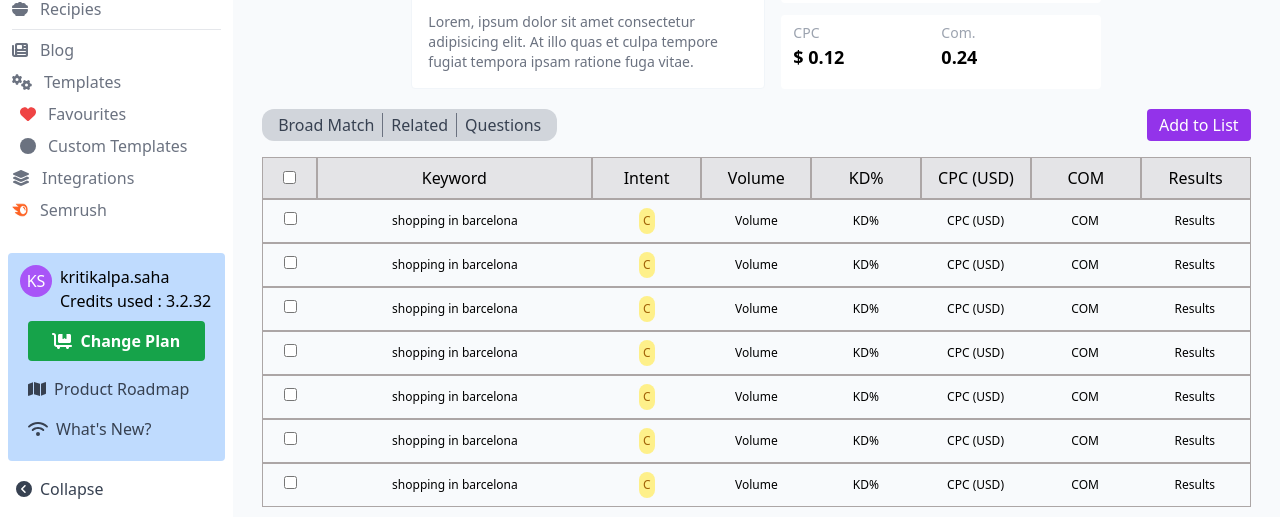
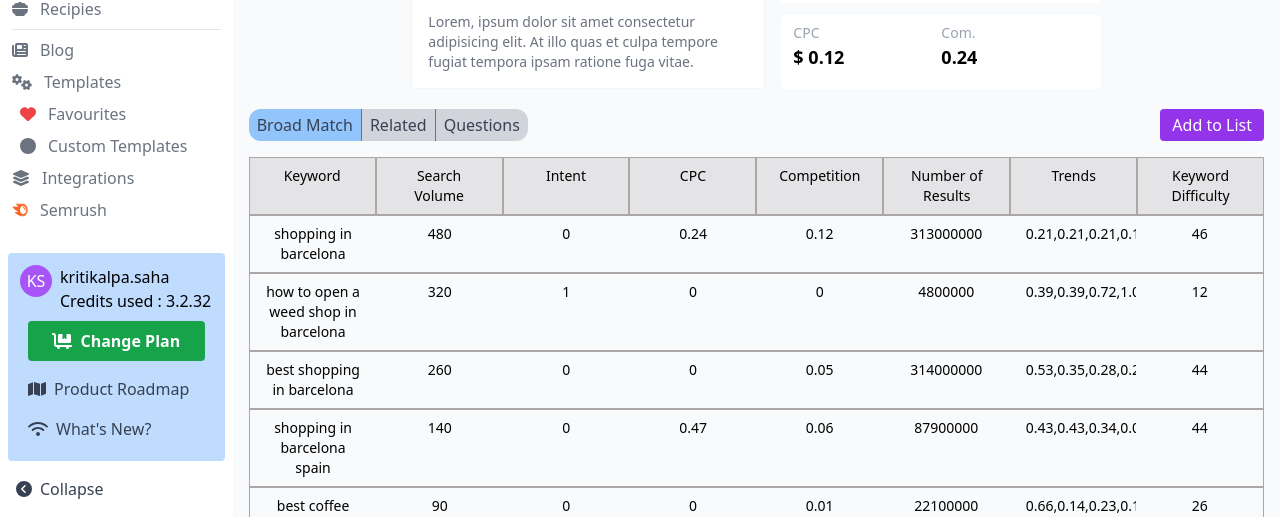
Before and after one commit to Sai-02/longshotai-ui-assessment, a React (Create React App) app: page / in a window 1280 px wide. Shown: the part 283-800 px from the top of the page. Built offline with nearby package versions, Linux system fonts and the light colour scheme.

Commit message:
[enhancement] : dynamic data added in dashboard

```diff
--- a/src/App.js
+++ b/src/App.js
@@ -1,6 +1,6 @@
 import Dashboard from "./components/Dashboard/Dashboard";
 import Sidebar from "./components/Sidebar/Sidebar";
-
+import { data } from "./data";
 function App() {
   return (
     <div className="grid-cols-11 grid w-screen h-screen">
@@ -8,7 +8,7 @@ function App() {
         <Sidebar />
       </div>
       <div className="col-span-9 h-screen">
-        <Dashboard />
+        <Dashboard data={data} />
       </div>
     </div>
   );
--- a/src/components/Dashboard/Dashboard.js
+++ b/src/components/Dashboard/Dashboard.js
@@ -2,7 +2,7 @@ import React from "react";
 import USA_SVG_ICON from "../../assets/usaFlagIcon.svg";
 import CircularProgressWithLabel from "@mui/material/CircularProgress";
 import Table from "./Table";
-const Dashboard = () => {
+const Dashboard = ({ data }) => {
   return (
     <div className="h-screen py-2 px-4 bg-slate-50 flex flex-col gap-3 overflow-y-auto">
       <p className="flex gap-1">
@@ -13,7 +13,7 @@ const Dashboard = () => {
         <p className="flex gap-1">
           <span className="font-semibold text-xl">Keyword:</span>
           <span className="font-medium text-slate-400 text-lg">
-            shopping in barcelona
+            {data?.topic}
           </span>
         </p>
         <p className="text-slate-500 flex items-center gap-2">
@@ -81,7 +81,7 @@ const Dashboard = () => {
             </div>
           </div>
         </div>
-        <Table />
+        <Table data={data} />
       </div>
     </div>
   );
--- a/src/components/Dashboard/Table.js
+++ b/src/components/Dashboard/Table.js
@@ -1,43 +1,48 @@
-import React from "react";
+import React, { useState } from "react";
 import TableControls from "./TableControls";
 
-const Table = () => {
+const Table = ({ data }) => {
+  const [currentFilter, setCurrentFilter] = useState("raw_broadmatch_data");
+  const columns = data["columnNames"] || [];
+  const raw_related_data = data["raw_related_data"] || [];
   return (
-    <div className="mt-3">
-      <TableControls />
+    <div className="mt-3 ">
+      <TableControls
+        setCurrentFilter={setCurrentFilter}
+        currentFilter={currentFilter}
+      />
 
-      <table className="mt-4 w-full">
-        <thead className="grid grid-cols-18 ">
-          <th className="">
-            {" "}
-            <input type="checkbox" />{" "}
-          </th>
-          <th className="col-span-5">Keyword</th>
-          <th className="col-span-2">Intent</th>
-          <th className="col-span-2">Volume</th>
-          <th className="col-span-2">KD%</th>
-          <th className="col-span-2">CPC (USD)</th>
-          <th className="col-span-2">COM</th>
-          <th className="col-span-2">Results</th>
+      <table className="mt-4 w-full ">
+        <thead
+          className="grid"
+          style={{
+            gridTemplateColumns: `repeat(${columns?.length},1fr)`,
+          }}
+        >
+          {columns.map((column, index) => {
+            return (
+              <th key={index} className="text-sm">
+                {column}
+              </th>
+            );
+          })}
         </thead>
-        {[...Array(7)].map((val, index) => {
+        {data[currentFilter]?.map((row, index) => {
           return (
-            <tr className="grid grid-cols-18 items-center " key={index}>
-              <td>
-                {" "}
-                <input type="checkbox" />{" "}
-              </td>
-              <td className="col-span-5">shopping in barcelona</td>
-              <td className="col-span-2 flex items-center justify-center">
-                <span className="text-yellow-700 bg-yellow-200 rounded-full p-1">
-                  C
-                </span>
-              </td>
-              <td className="col-span-2">Volume</td>
-              <td className="col-span-2">KD%</td>
-              <td className="col-span-2">CPC (USD)</td>
-              <td className="col-span-2">COM</td>
-              <td className="col-span-2">Results</td>
+            <tr
+              className="grid"
+              style={{
+                gridTemplateColumns: `repeat(${row.length},1fr)`,
+              }}
+              key={index}
+            >
+              {row.map((column, index) => {
+                return (
+                  <td key={index} className="text-sm overflow-hidden">
+                    {column}
+                  </td>
+                );
+              })}
             </tr>
           );
         })}
--- a/src/components/Dashboard/TableControls.js
+++ b/src/components/Dashboard/TableControls.js
@@ -1,12 +1,39 @@
 import React from "react";
 
-const TableControls = () => {
+const TableControls = ({ setCurrentFilter, currentFilter }) => {
   return (
     <div className="flex gap-4 items-center">
-      <div className="rounded-xl px-2 py-1 flex bg-gray-300 text-gray-700">
-        <button className="border-r border-gray-500 px-2">Broad Match</button>
-        <button className="border-r border-gray-500 px-2">Related</button>
-        <button className="px-2">Questions</button>
+      <div className="rounded-xl  flex bg-gray-300 text-gray-700">
+        <button
+          className={`border-r border-gray-500 py-1 px-2 ${
+            currentFilter === "raw_broadmatch_data" ? "bg-blue-300" : ""
+          } rounded-l-xl`}
+          onClick={() => {
+            setCurrentFilter("raw_broadmatch_data");
+          }}
+        >
+          Broad Match
+        </button>
+        <button
+          className={`border-r border-gray-500 py-1 px-2 ${
+            currentFilter === "raw_related_data" ? "bg-blue-300" : ""
+          }`}
+          onClick={() => {
+            setCurrentFilter("raw_related_data");
+          }}
+        >
+          Related
+        </button>
+        <button
+          className={`px-2 py-1 rounded-r-xl ${
+            currentFilter === "raw_question_data" ? "bg-blue-300" : ""
+          }`}
+          onClick={() => {
+            setCurrentFilter("raw_question_data");
+          }}
+        >
+          Questions
+        </button>
       </div>
       <div className="grow flex justify-end">
         <button className="bg-purple-600 text-white text-white py-1 px-3 rounded">
--- /dev/null
+++ b/src/data.js
@@ -0,0 +1,224 @@
+export const data = {
+  topic: "shopping in barcelona",
+  country: "us",
+  phrase_search: "fullsearch",
+  columnNames: [
+    "Keyword",
+    "Search Volume",
+    "Intent",
+    "CPC",
+    "Competition",
+    "Number of Results",
+    "Trends",
+    "Keyword Difficulty",
+  ],
+  raw_related_data: [
+    [
+      "guide",
+      "33100",
+      "0",
+      "0.64",
+      "0.01",
+      "14720000000",
+      "0.27,0.27,0.27,0.27,0.27,0.27,0.18,0.18,0.45,1.00,0.27,0.27",
+      "11",
+    ],
+    [
+      "search engine",
+      "33100",
+      "8",
+      "0.27",
+      "0.16",
+      "2080000000",
+      "0.53,0.35,0.28,0.28,0.28,0.43,0.66,0.35,0.82,1.00,1.00,1.00",
+      "33",
+    ],
+    [
+      "search engine optimization",
+      "33100",
+      "0",
+      "0.14",
+      "0.27",
+      "239000000",
+      "0.66,0.14,0.23,0.19,0.52,0.14,0.52,1.00,0.80,0.14,0.66,0.52",
+      "28",
+    ],
+    [
+      "seo company",
+      "27100",
+      "0",
+      "0.22",
+      "0.12",
+      "339000000",
+      "0.21,0.21,0.21,0.14,0.21,0.39,0.59,0.48,1.00,0.88,0.88,0.59",
+      "18",
+    ],
+    [
+      "seo services",
+      "27100",
+      "0",
+      "0.09",
+      "0.27",
+      "347000000",
+      "0.39,0.39,0.72,1.00,1.00,0.01,0.01,0.01,0.01,0.01,0.01,0.01",
+      "21",
+    ],
+  ],
+  raw_broadmatch_data: [
+    [
+      "shopping in barcelona",
+      "480",
+      "0",
+      "0.24",
+      "0.12",
+      "313000000",
+      "0.21,0.21,0.21,0.14,0.21,0.39,0.59,0.48,1.00,0.88,0.88,0.59",
+      "46",
+    ],
+    [
+      "how to open a weed shop in barcelona",
+      "320",
+      "1",
+      "0",
+      "0",
+      "4800000",
+      "0.39,0.39,0.72,1.00,1.00,0.01,0.01,0.01,0.01,0.01,0.01,0.01",
+      "12",
+    ],
+    [
+      "best shopping in barcelona",
+      "260",
+      "0",
+      "0",
+      "0.05",
+      "314000000",
+      "0.53,0.35,0.28,0.28,0.28,0.43,0.66,0.35,0.82,1.00,1.00,1.00",
+      "44",
+    ],
+    [
+      "shopping in barcelona spain",
+      "140",
+      "0",
+      "0.47",
+      "0.06",
+      "87900000",
+      "0.43,0.43,0.34,0.09,0.43,0.28,0.28,0.15,0.43,1.00,1.00,0.65",
+      "44",
+    ],
+    [
+      "best coffee shops in barcelona",
+      "90",
+      "0",
+      "0",
+      "0.01",
+      "22100000",
+      "0.66,0.14,0.23,0.19,0.52,0.14,0.52,1.00,0.80,0.14,0.66,0.52",
+      "26",
+    ],
+    [
+      "luxury shopping in barcelona",
+      "70",
+      "0",
+      "0",
+      "0.02",
+      "19800000",
+      "0.21,0.21,0.21,0.21,0.21,0.21,0.14,0.78,0.78,0.78,1.00,1.00",
+      "24",
+    ],
+    [
+      "tattoo shops in barcelona spain",
+      "70",
+      "0",
+      "0",
+      "0.04",
+      "4380000",
+      "0.14,0.14,0.14,0.14,0.14,0.52,0.09,0.52,0.52,0.52,0.52,0.09",
+      "23",
+    ],
+    [
+      "where to shop in barcelona",
+      "70",
+      "0",
+      "0",
+      "0.02",
+      "250000000",
+      "0.21,0.21,0.21,0.21,0.21,0.28,0.35,0.35,1.00,1.00,1.00,1.00",
+      "36",
+    ],
+    [
+      "best places to shop in barcelona",
+      "40",
+      "0",
+      "0",
+      "0.03",
+      "0",
+      "0.27,0.27,0.27,0.27,0.27,0.27,0.18,0.18,0.45,1.00,0.27,0.27",
+      "42",
+    ],
+    [
+      "is shopping cheap in barcelona",
+      "40",
+      "0",
+      "0",
+      "0",
+      "21500000",
+      "0.14,0.64,0.14,0.14,0.00,0.35,0.14,0.14,1.00,0.14,0.14,0.14",
+      "36",
+    ],
+  ],
+  raw_question_data: [
+    [
+      "is it expensive to shop",
+      "33100",
+      "0",
+      "0.64",
+      "0.01",
+      "14720000000",
+      "0.27,0.27,0.27,0.27,0.27,0.27,0.18,0.18,0.45,1.00,0.27,0.27",
+      "11",
+    ],
+    [
+      "cheap things in barcelona",
+      "33100",
+      "8",
+      "0.27",
+      "0.16",
+      "2080000000",
+      "0.53,0.35,0.28,0.28,0.28,0.43,0.66,0.35,0.82,1.00,1.00,1.00",
+      "33",
+    ],
+    [
+      "costliest accessories",
+      "33100",
+      "0",
+      "0.14",
+      "0.27",
+      "239000000",
+      "0.66,0.14,0.23,0.19,0.52,0.14,0.52,1.00,0.80,0.14,0.66,0.52",
+      "28",
+    ],
+    [
+      "trending items",
+      "27100",
+      "0",
+      "0.22",
+      "0.12",
+      "339000000",
+      "0.21,0.21,0.21,0.14,0.21,0.39,0.59,0.48,1.00,0.88,0.88,0.59",
+      "18",
+    ],
+    [
+      "jewellery",
+      "27100",
+      "0",
+      "0.09",
+      "0.27",
+      "347000000",
+      "0.39,0.39,0.72,1.00,1.00,0.01,0.01,0.01,0.01,0.01,0.01,0.01",
+      "21",
+    ],
+  ],
+  request_id: "74bf439b-ffc7-493a-b758-1e37c80c5c29",
+  status: 200,
+  created_date: "2022-11-19T05:39:27.001544",
+};
```
